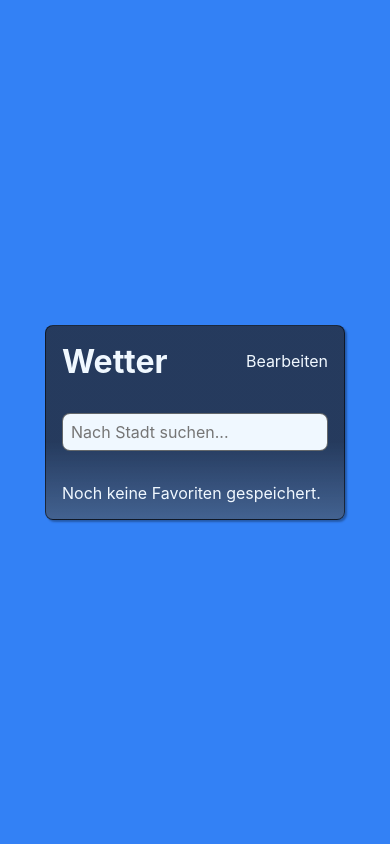
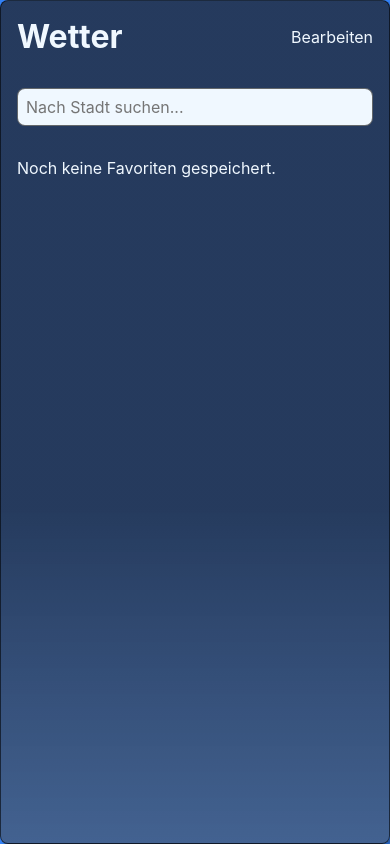
Before and after one commit to Steven0age/wetterApp, a website built with Vite: page index.html in a window 390 px wide. Built offline with nearby package versions, Linux system fonts and the light colour scheme; a web font is replaced by a local one.

Commit message:
bug fix app size in mobile version

```diff
--- a/src/style.scss
+++ b/src/style.scss
@@ -282,8 +282,8 @@ body {
 
 @media only screen and (max-width: 767px) {
   .app {
-    width: auto;
-    height: auto;
+    width: 100vw;
+    height: 100vh;
     margin: auto;
   }
 }
```
